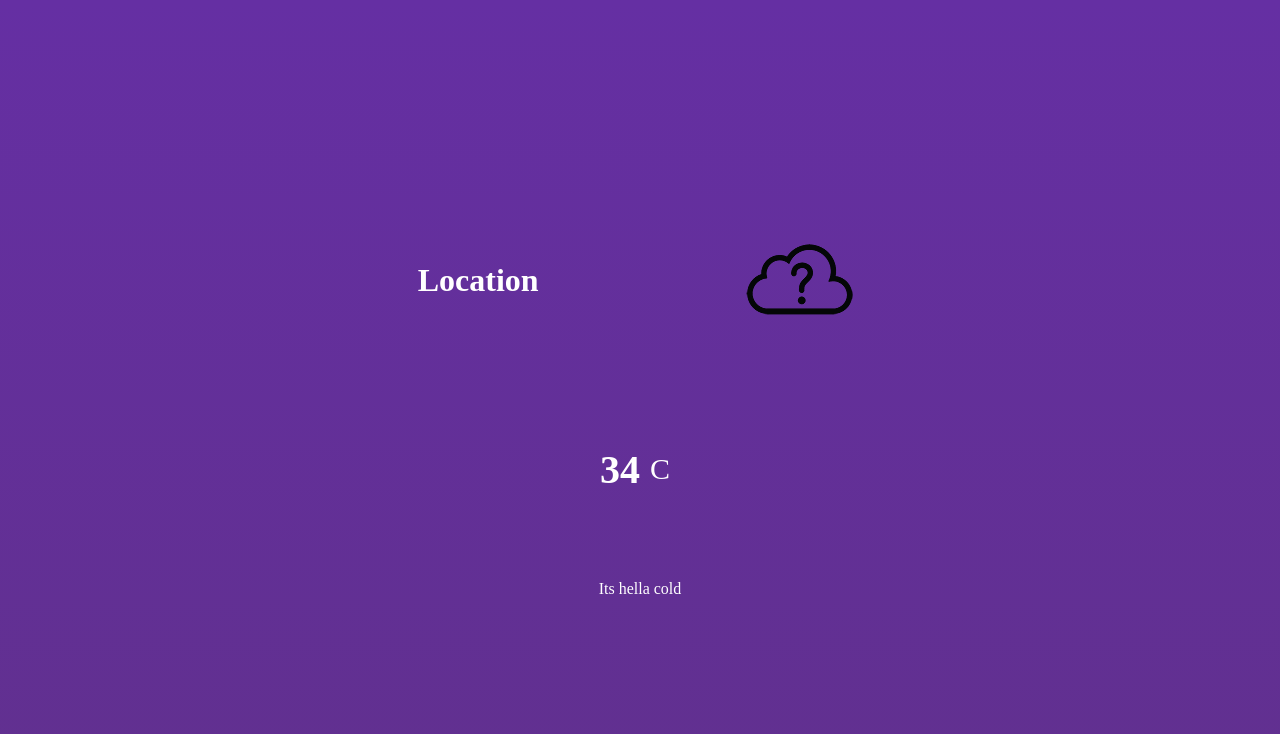
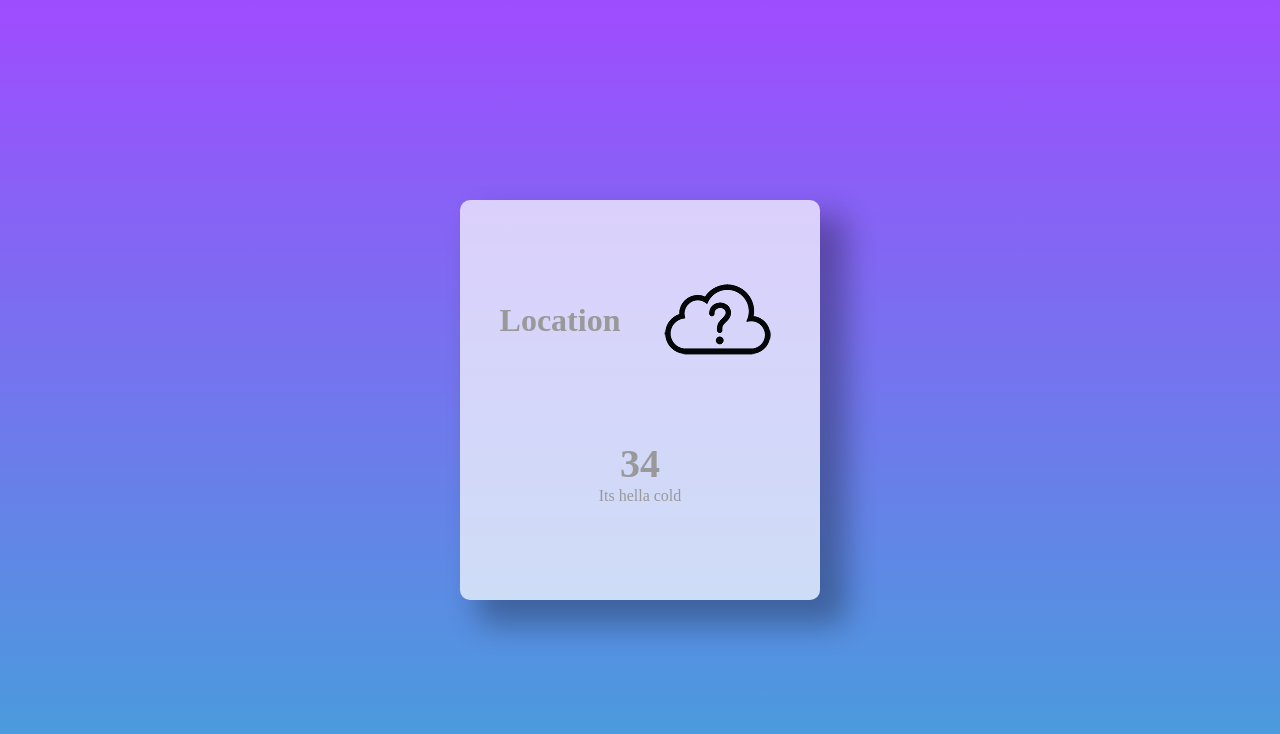
Before and after one commit to MoosaRShah/weatherapi, a plain HTML site: page index.html in a window 1280 px wide. Drawn offline with Linux system fonts and the light colour scheme.

Commit message:
added card to design

```diff
--- a/app.js
+++ b/app.js
@@ -21,7 +21,7 @@ window.addEventListener('DOMContentLoaded', () => {
         .then(data => {
           //   console.log(data)
           tempDescription.textContent = data.weather[0].description
-          tempDegree.textContent = data.main.temp
+          tempDegree.innerHTML = `${data.main.temp}<span class='c'>C</span>`
           locationName.textContent = data.name
           const { icon } = data.weather[0]
           locationIcon.innerHTML = `<img src="icons/${icon}.png">`
--- a/index.html
+++ b/index.html
@@ -8,6 +8,7 @@
     <link rel="stylesheet" href="style.css" />
   </head>
   <body>
+    <div class="card">
       <div class="location">
         <h1 class="location__timezone" id="location-name">Location</h1>
         <div class="weather__icon" id="weather-icon">
@@ -17,12 +18,12 @@
       <div class="temperature">
         <div class="degree__section">
           <h2 class="temperature__degree" id="temperature-degree">34</h2>
-        <span>C</span>
         </div>
         <div class="temperature__description" id="temperature-description">
           Its hella cold
         </div>
       </div>
+    </div>
     <script src="app.js"></script>
   </body>
 </html>
--- a/style.scss
+++ b/style.scss
@@ -7,34 +7,43 @@
 body {
   height: 100vh;
   display: flex;
+  flex-direction: column;
   justify-content: center;
-  flex-direction: column;
   align-items: center;
-  background: linear-gradient(rgb(101, 47, 163), rgb(97, 48, 143));
-  color: #fff;
+  background: linear-gradient(rgb(159, 76, 255), rgb(67, 162, 218));
+  color: #999;
 }
 
-.location,
-.temperature {
+.location {
   height: 30vh;
   width: 50%;
   display: flex;
-  justify-content: space-around;
+  flex-direction: row;
   align-items: center;
 }
 
 .temperature {
+  display: flex;
+  align-items: center;
   flex-direction: column;
+  height: 20vh;
 }
 .degree__section {
-  display: flex;
-  align-items: center;
-  cursor: pointer;
-  & span {
-    margin: 10px;
-    font-size: 30px;
-  }
   & h2 {
     font-size: 40px;
   }
 }
+
+.card {
+  border-radius: 10px;
+  background: rgba(255, 255, 255, 0.7);
+  box-shadow: 22px 20px 30px 5px rgba(0, 0, 0, 0.3);
+  padding: 0 40px;
+}
+.weather__icon {
+  margin-left: 2rem;
+}
+
+.c {
+  margin: 5px;
+}
```
Also changed, not shown: style.css, 1 other file. Lines whose indentation alone changed are shown as unchanged.
